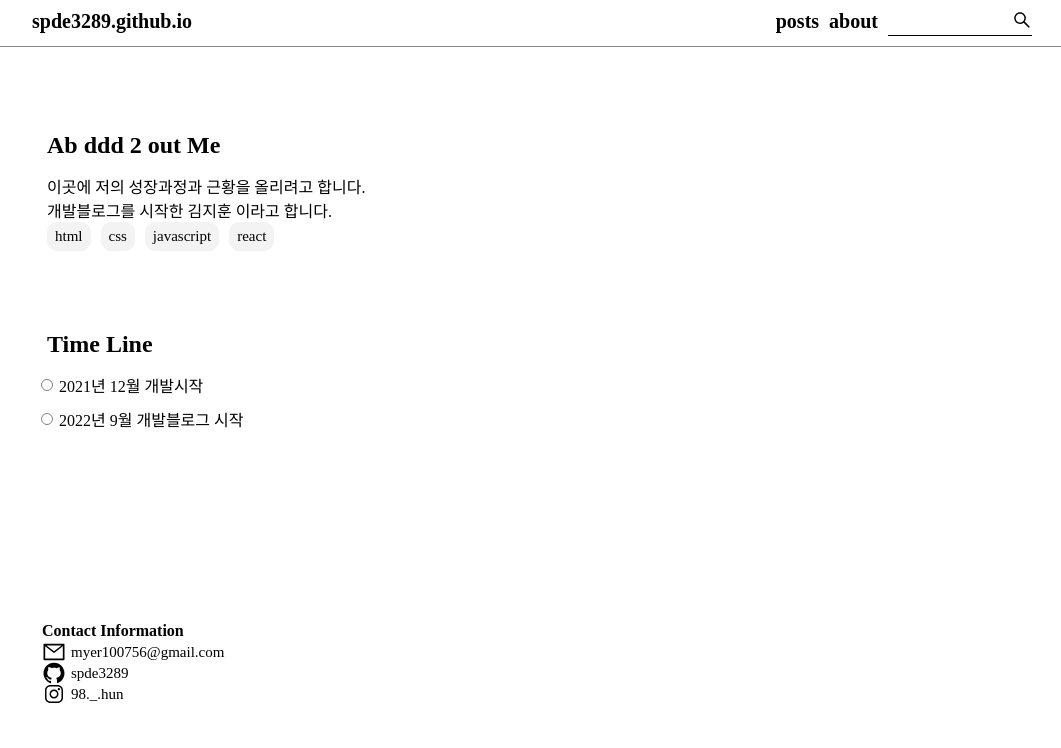
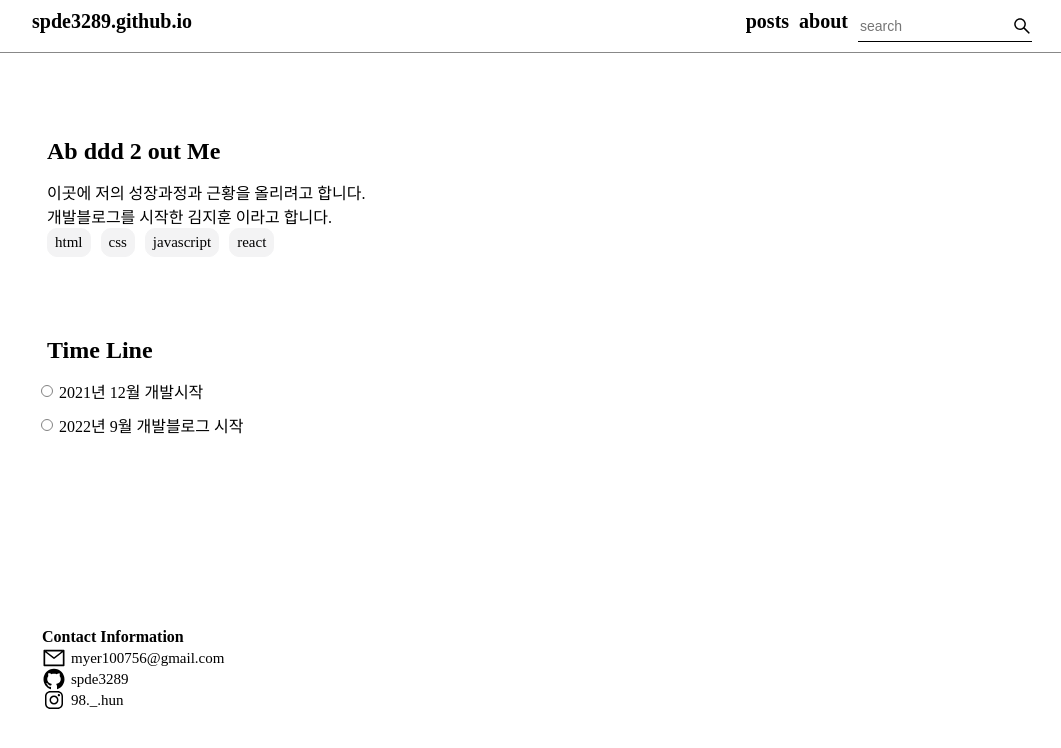
Before and after one commit to spde3289/spde3289.github.io, a React (Create React App) app: page /about in a window 1280 px wide. Shown: the top 748 px of the page, without its empty margins (108-1169 px from the left). Built offline with nearby package versions, Linux system fonts and the light colour scheme.

Commit message:
Update Header.js

```diff
--- a/src/components/Header.js
+++ b/src/components/Header.js
@@ -1,21 +1,32 @@
 import React from 'react';
 import styled from "styled-components";
+import { useRef } from "react";
 import { Link } from 'react-router-dom';
 import { AiOutlineSearch } from 'react-icons/ai'
 
 const Header = () => {
+    const input = useRef();
+
+    const inputOnClick = () => {
+        input.current.focus();
+    };
+
     return(
         <HeaderBar>
             <NavBar>
-                <BlogName href='https://spde3289.github.io/'> spde3289.github.io</BlogName>
+                <BlogName><Link to='/'>spde3289.github.io</Link></BlogName>
             <HeaderMenu>
                 <HeaderMenuItem><Link to='/posts'>posts</Link></HeaderMenuItem>
                 <HeaderMenuItem><Link to='/about'>about</Link></HeaderMenuItem>
-                <Search>
-                    <li><SearchTextara/></li>
-                    <li>
-                        <AiOutlineSearch/>
-                    </li>
+                <Search >
+                    <SearchTextara
+                    type='text'
+                    onChange={(e)=>{console.log(e.target.value)}}
+                    ref={input}
+                    placeholder='search'/>
+                    <AiOutlineSearch
+                        onClick={()=>{inputOnClick()
+                        }}/>
                 </Search>
             </HeaderMenu>
             </NavBar>
@@ -37,7 +48,7 @@ const NavBar = styled.nav`
 
 `
 
-const BlogName = styled.a`
+const BlogName = styled.div`
     font-size: 20px;
     font-weight: bold;
 `;
@@ -52,15 +63,35 @@ const HeaderMenuItem = styled.li`
     margin-right: 10px;
 `;
 
-const Search = styled.ul`
+const Search = styled.span`
+    position: relative;
     display: flex;
-    border-bottom: 1px solid #000;
+    flex-wrap: wrap;
+    align-items: center;
+    &:hover {
+        cursor: text;
+    }
+    &:after{
+        content: '';
+        position: absolute;
+        right: 0;
+        left: 0;
+        bottom: 0;
+        border-bottom: 1px solid #000;
+    }
+    &:hover:after{
+        border-bottom: 2px solid #000;
+    }
+    &:click {
+
+    }
 `
 const SearchTextara = styled.input`
     border: none;
-    box-shadow: none;
-    width: 120px;
+    outline: none;
+    width: 150px;
+    height: 30px;
+    font-size: 14px;
 `;
 
-
 export default Header;
```
